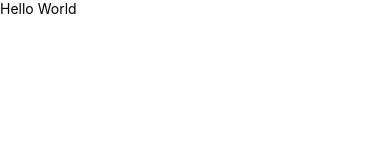
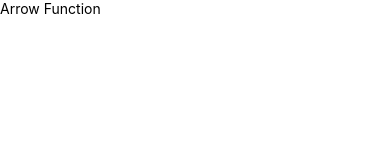
Before and after one commit to ThadeuCesario/ThadeuCesario, a React Native app in the folder fundamentals/: screen / in a window 390 px wide. Shown: the top 160 px of the page. Built offline with nearby package versions, Linux system fonts and the light colour scheme.

Commit message:
Arrow Function

```diff
--- a/fundamentals/src/App.js
+++ b/fundamentals/src/App.js
@@ -1,9 +1,7 @@
 import React from 'react';
 import {Text} from 'react-native';
 
-function App(){
-    let jsx = <Text>Hello World</Text>;
+export default () => {
+    let jsx = <Text>Arrow Function</Text>;
     return jsx;
 }
-
-export default App;
```
